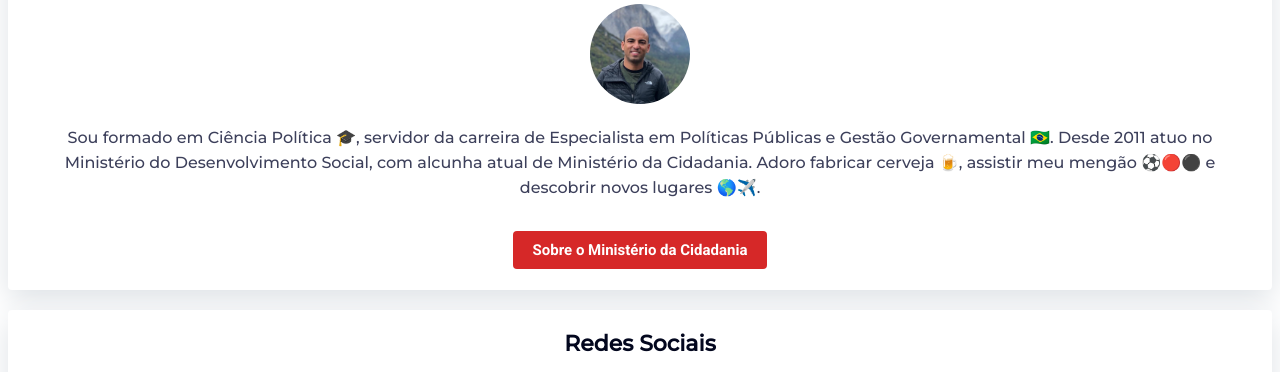
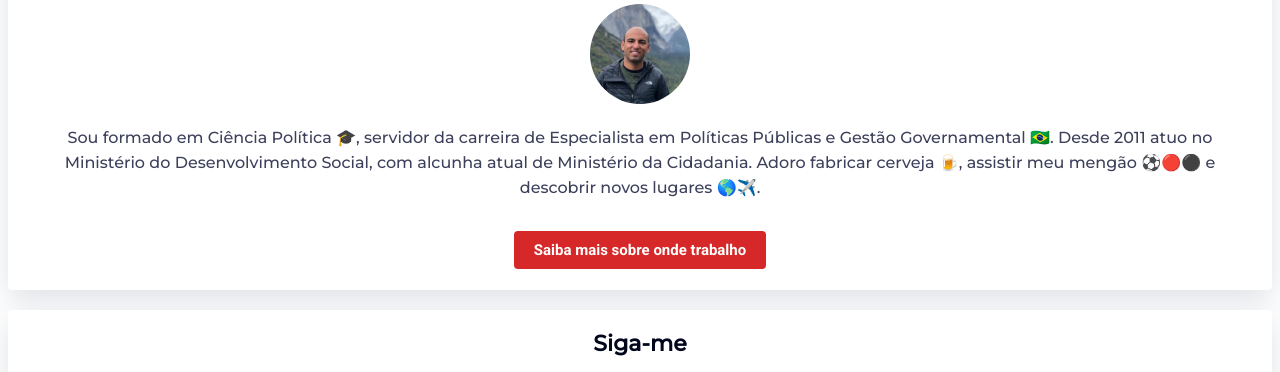
Before and after one commit to vitorlsantana/profile, a plain HTML site: page index.html in a window 1280 px wide. Shown: the part 117-489 px from the top of the page. Drawn offline with Linux system fonts and the light colour scheme.

Commit message:
make my profile prettier

```diff
--- a/index.html
+++ b/index.html
@@ -17,11 +17,11 @@
             Sou formado em Ciência Política 🎓, servidor da carreira de Especialista em Políticas Públicas e Gestão Governamental 🇧🇷. Desde 2011 atuo no Ministério do Desenvolvimento Social, com alcunha atual de Ministério da Cidadania. Adoro fabricar cerveja 🍺, assistir meu mengão ⚽🔴⚫ e descobrir novos lugares 🌎✈️.
           </p>
           <a href="https://www.gov.br/cidadania/pt-br" class="btn-red" target="_blank">
-            Sobre o Ministério da Cidadania
+            Saiba mais sobre onde trabalho
           </a>
       </div>
       <div class=card-white id="social-media">
-        <h2>Redes Sociais</h2>
+        <h2>Siga-me</h2>
         <ul class="list-inline">
           <li>
             <a href="https://www.facebook.com/vitor.santana.52" target="_blank">
```
